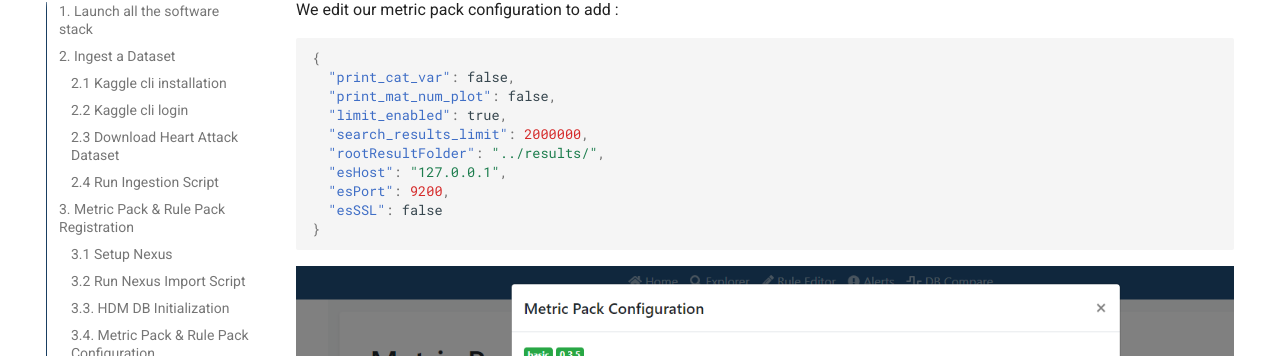
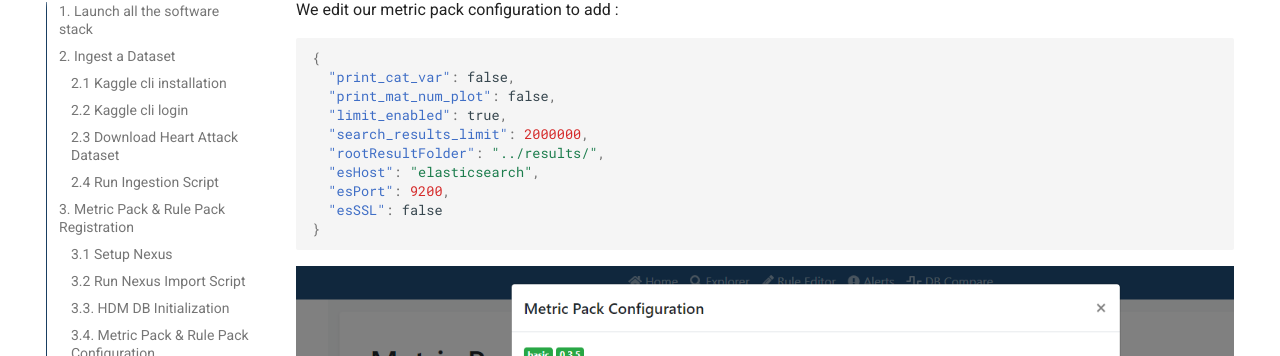
Before and after one commit to curie-data-factory/health-data-metrics, an MkDocs documentation site: the page built from docs/full-installation.md, in a window 1280 px wide and 900 px high, scrolled down 5874 px. Shown: the part 97-453 px from the top of the window. Built offline with MkDocs 1.6.1 and Material for MkDocs 9.7.7, drawn with Linux system fonts in a browser that asks for light colours.

Commit message:
change host

```diff
--- a/docs/full-installation.md
+++ b/docs/full-installation.md
@@ -202,7 +202,7 @@ We edit our metric pack configuration to add :
   "limit_enabled": true,
   "search_results_limit": 2000000,
   "rootResultFolder": "../results/",
-  "esHost": "127.0.0.1",
+  "esHost": "elasticsearch",
   "esPort": 9200,
   "esSSL": false
 }
```
